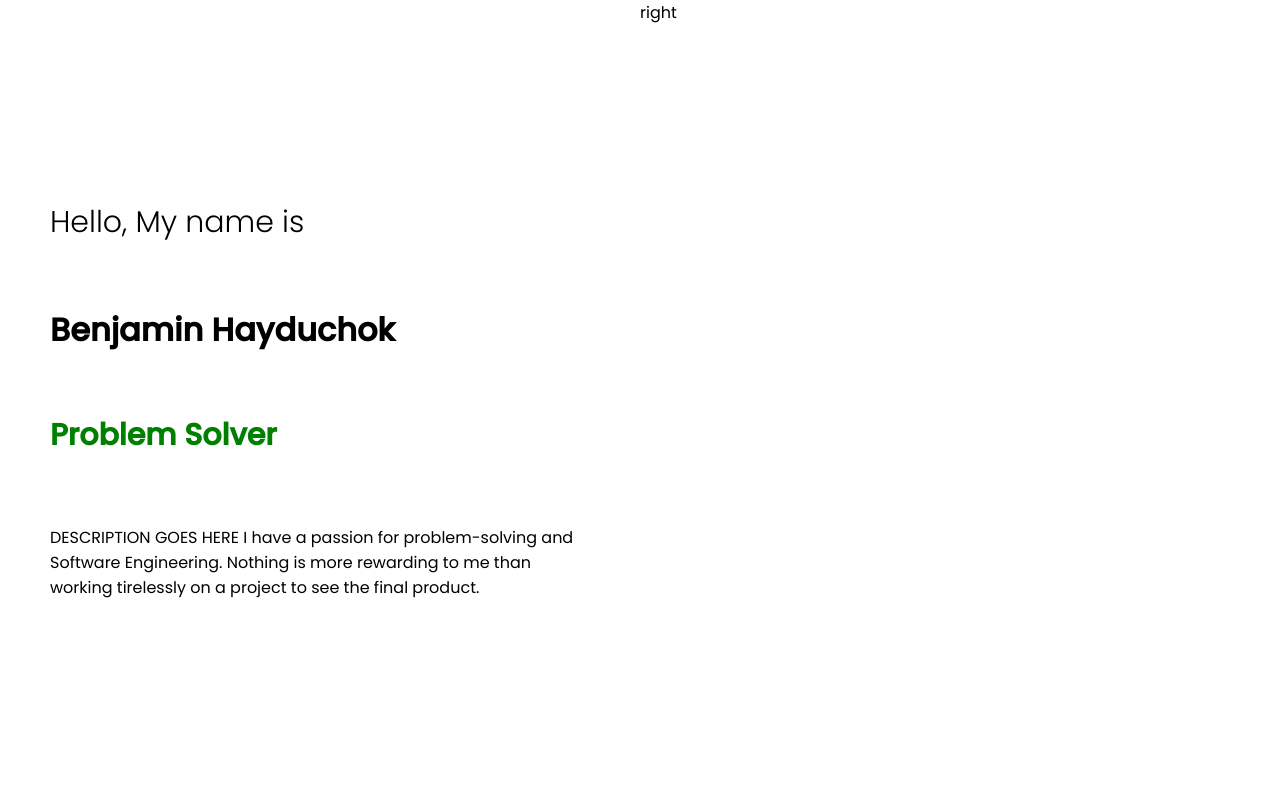
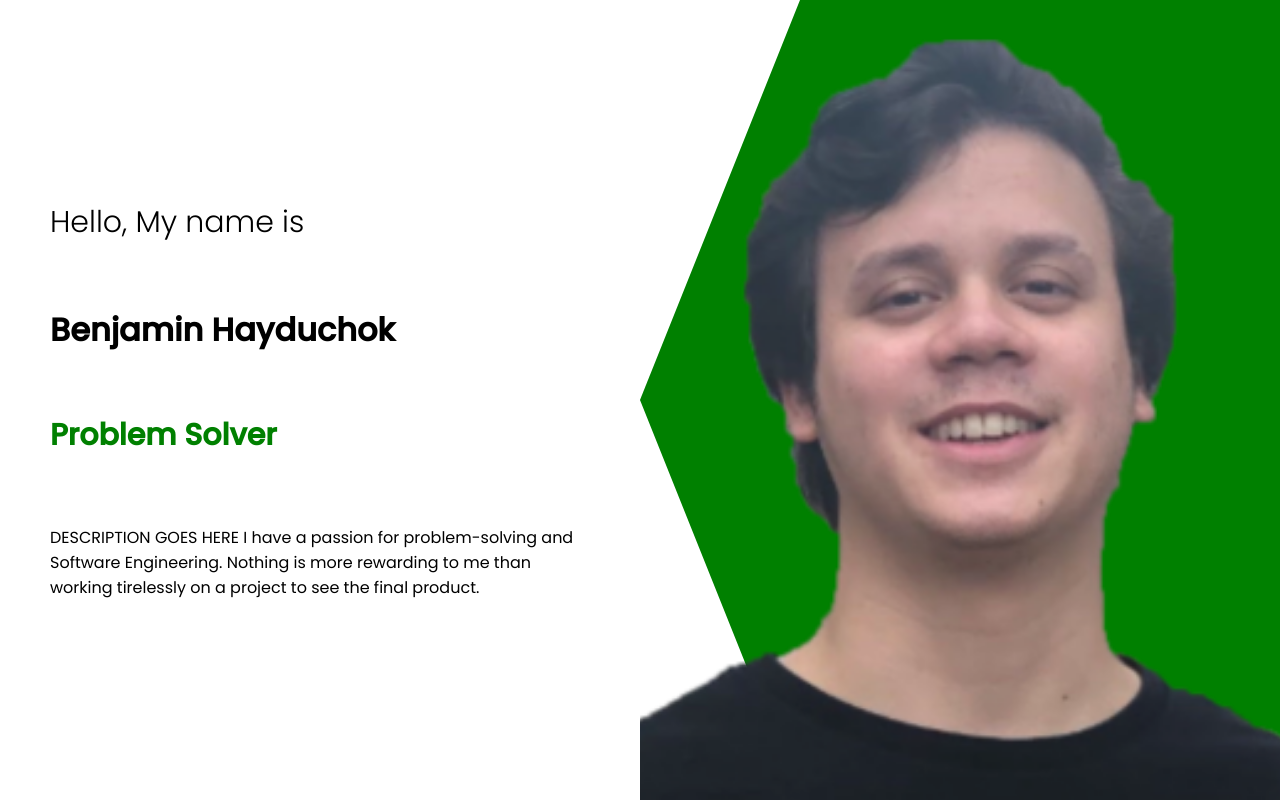
Before and after one commit to Benjamin-Hayduchok/portfolio-website, a React (Create React App) app: page / in a window 1280 px wide. Built offline with nearby package versions, Linux system fonts and the light colour scheme.

Commit message:
add: Added front page images and css rendering

```diff
--- a/src/components/intro/Intro.jsx
+++ b/src/components/intro/Intro.jsx
@@ -1,5 +1,6 @@
 import React from 'react'
 import "./intro.css"
+import Me from "../../img/me.png"
 
 const Intro = () => {
   return (
@@ -24,7 +25,10 @@
                 </div>
             </div>
         </div>
-        <div className="i-right">right</div>
+        <div className="i-right">
+            <div className="i-bg"></div>
+            <img src={Me} alt="" className="i-img" />
+        </div>
     </div>
   )
 }
--- a/src/components/intro/intro.css
+++ b/src/components/intro/intro.css
@@ -12,6 +12,7 @@
 
 .i-right{
     flex: 1;
+    position: relative;
 }
 
 .i-left-wrapper{
@@ -64,3 +65,20 @@
     display: flex;
     align-items: center;
 }
+
+.i-img{
+    width: 100%;
+    height: 100%;
+    object-fit: cover;
+    position: absolute;
+}
+
+.i-bg{
+    clip-path: polygon(25% 0%, 100% 0, 100% 50%, 100% 100%, 25% 100%, 0% 50%);
+    background-color: green;
+    width: 100%;
+    height: 100%;
+    position: absolute;
+    top: 0;
+    right: 0;
+}
```
Also changed, not shown: src/img/me.png, src/img/oldme.png (added).
